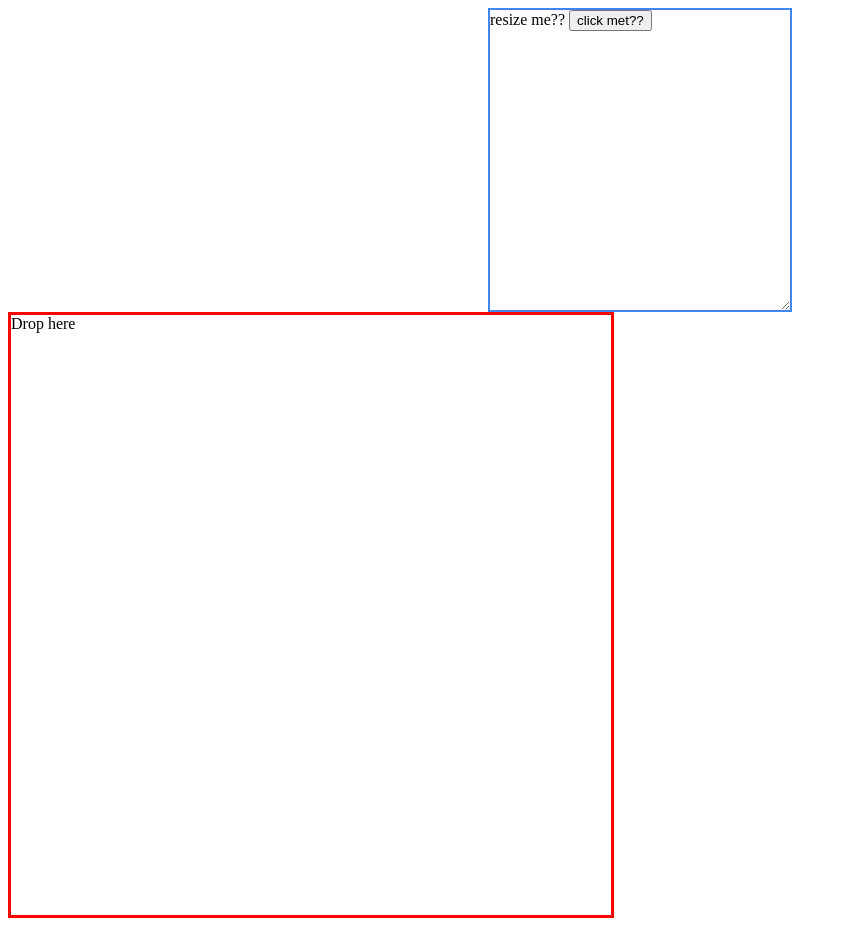
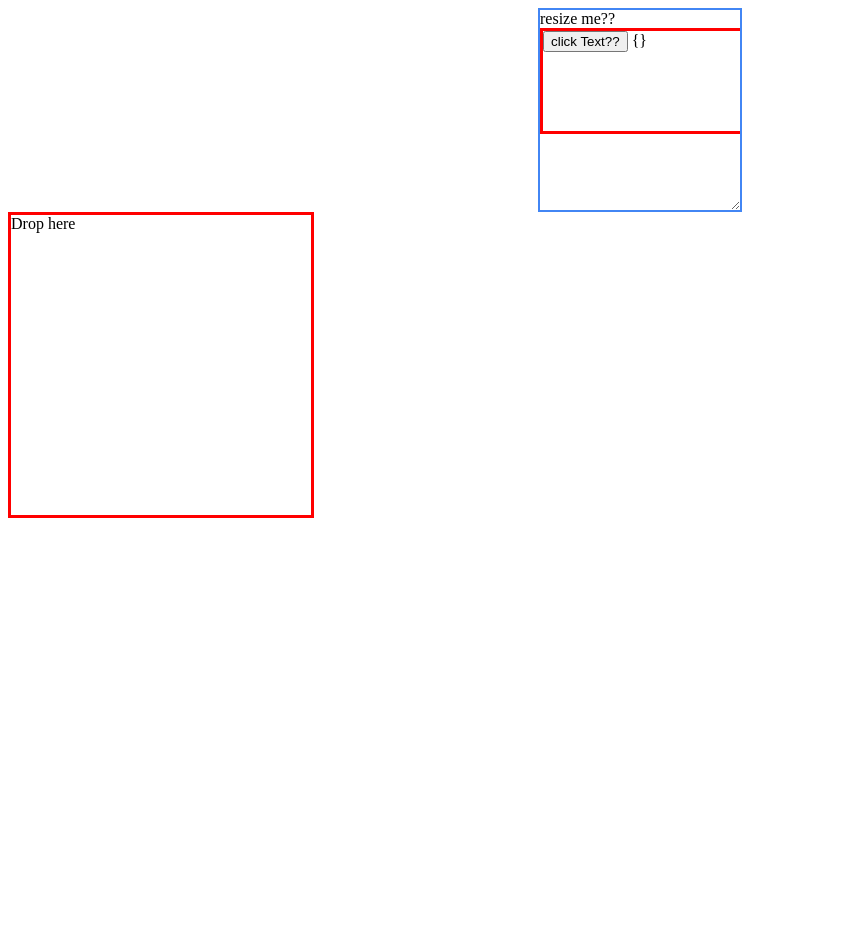
Before and after one commit to josnin/build26, a Vue app: page / in a window 1280 px wide. Shown: the whole page, without its empty margins (0-847 px from the left). After the commit the page ends 800 px from the top, so only its background shows below. Built offline with nearby package versions, Linux system fonts and the light colour scheme.

Commit message:
use vuex to share global variable

```diff
--- a/package.json
+++ b/package.json
@@ -7,7 +7,8 @@
     "preview": "vite preview"
   },
   "dependencies": {
-    "vue": "^3.2.25"
+    "vue": "^3.2.25",
+    "vuex": "^4.0.2"
   },
   "devDependencies": {
     "@vitejs/plugin-vue": "^2.0.0",
--- a/src/components/Box.vue
+++ b/src/components/Box.vue
@@ -1,8 +1,15 @@
 <script setup>
   //import { defineProps } from 'vue';
-  import { ref, onMounted, createApp } from 'vue';
+  import { ref, onMounted, createApp, computed } from 'vue';
   import Text from '@/components/Text.vue'
+  import useSite  from '@/use/useSite';
+  import store from '@/store';
 
+  import { useStore } from 'vuex';
+
+  const site = useSite();
+  const store1 = useStore();
+  const dragComponent = computed(() => store1.state.site.drag_component)
 
   const props = defineProps({
     justifyItems: {
@@ -15,49 +22,39 @@
     },
     width: {
       type: String,
-      default: '300px'
+      default: '200px'
     },
     height: {
      type: String,
-      default: '300px'
+      default: '200px'
     }
   })
 
-  const root = ref('');
-
-  onMounted(() => {
-    //console.log('root value', root.value)
-  })
-
-
-
-  let data = '';
 
   const onDrop = (e) => {
-   //e.dataTransfer.getData("text");
-   // console.log('drop', e);
-   // console.log('data here', data);
-   // console.log('wrapper', wrapper)
-    const app = createApp(data)
+    console.log('data here', store1.state.site.drag_component );
+    const app = createApp(store1.state.site.drag_component);
     const wrapper = document.createElement("div")
-    app.mount(wrapper)
+    app.use(store).mount(wrapper)
     e.target.appendChild(wrapper);
   };
 
+
   const onDrag = (e, t) => {
-    data = t;
+    site.set(t) ;
   }
+
 
 
 </script>
 
 <template>
   <div
+    draggable
+    @dragstart="onDrag($event, Text)"
     class="box"
     :style="{ justifyItems: props.justifyItems, alignItems: props.alignItems }">
     <div
-      draggable
-      @dragstart="onDrag($event, Text)"
       class="box__size"
       :style="{ width: props.width, height: props.height }">
         resize me??
@@ -65,12 +62,14 @@
     </div>
   </div>
 
-  <div style="border:3px solid red;width:600px; height:600px"
+  <div style="border:3px solid red;width:300px; height:300px"
     @drop="onDrop($event)"
     @dragover.prevent
     >
     Drop here
   </div>
+
+
 </template>
 
 <style lang="scss" scoped>
--- a/src/components/Text.vue
+++ b/src/components/Text.vue
@@ -1,8 +1,24 @@
 <script setup>
 
-  console.log(1)
+  import Text2 from '@/components/Text2.vue';
+  import { useStore } from 'vuex';
+  import useSite  from '@/use/useSite';
+
+  const store = useStore();
+  const site = useSite();
+
+  const changeVal = () => {
+    site.set({
+      b: 2
+    })
+  }
+
+
 </script>
 <template>
-<button>click met??</button>
+  <div style="resize:both; overflow:auto;border:3px solid red;width:300px; height:100px" >
+    <button @click="changeVal()">click Text?? </button>
+    {{store.state.site.drag_component}}
+  </div>
 
 </template>
--- a/src/main.js
+++ b/src/main.js
@@ -1,4 +1,5 @@
 import { createApp } from 'vue'
 import App from './App.vue'
+import store from '@/store';
 
-createApp(App).mount('#app')
+createApp(App).use(store).mount('#app');
--- /dev/null
+++ b/src/store/index.js
@@ -0,0 +1,11 @@
+import { createStore } from 'vuex'
+import site from '@/store/modules/site'
+
+const store = createStore({
+  strict: true,
+  modules: {
+    site: site,
+  },
+})
+
+export default store;
--- /dev/null
+++ b/src/store/modules/site.js
@@ -0,0 +1,15 @@
+import types from '@/store/types'
+
+const site = {
+  namespaced: true,
+  state: {
+    drag_component: {}
+  },
+  mutations: {
+    [types.SET_DRAG_COMPONENT](state, val) {
+        state.drag_component = val
+    }
+  }
+}
+
+export default site
--- /dev/null
+++ b/src/store/types.js
@@ -0,0 +1,4 @@
+export default {
+    SET_DRAG_COMPONENT: 'SET_DRAG_COMPONENT',
+    GET_DRAG_COMPONENT: 'GET_DRAG_COMPONENT',
+}
--- /dev/null
+++ b/src/use/useSite.js
@@ -0,0 +1,16 @@
+import { useStore } from 'vuex'
+import types from '@/store/types'
+
+export default function useSite() {
+
+      const store = useStore()
+
+      const set = (cmp) => {
+        store.commit(`site/${types.SET_DRAG_COMPONENT}`, cmp)
+      }
+
+      return {
+        set
+      }
+
+}
```
Also changed, not shown: 1 other file (tests, documents, lock files or other folders).
